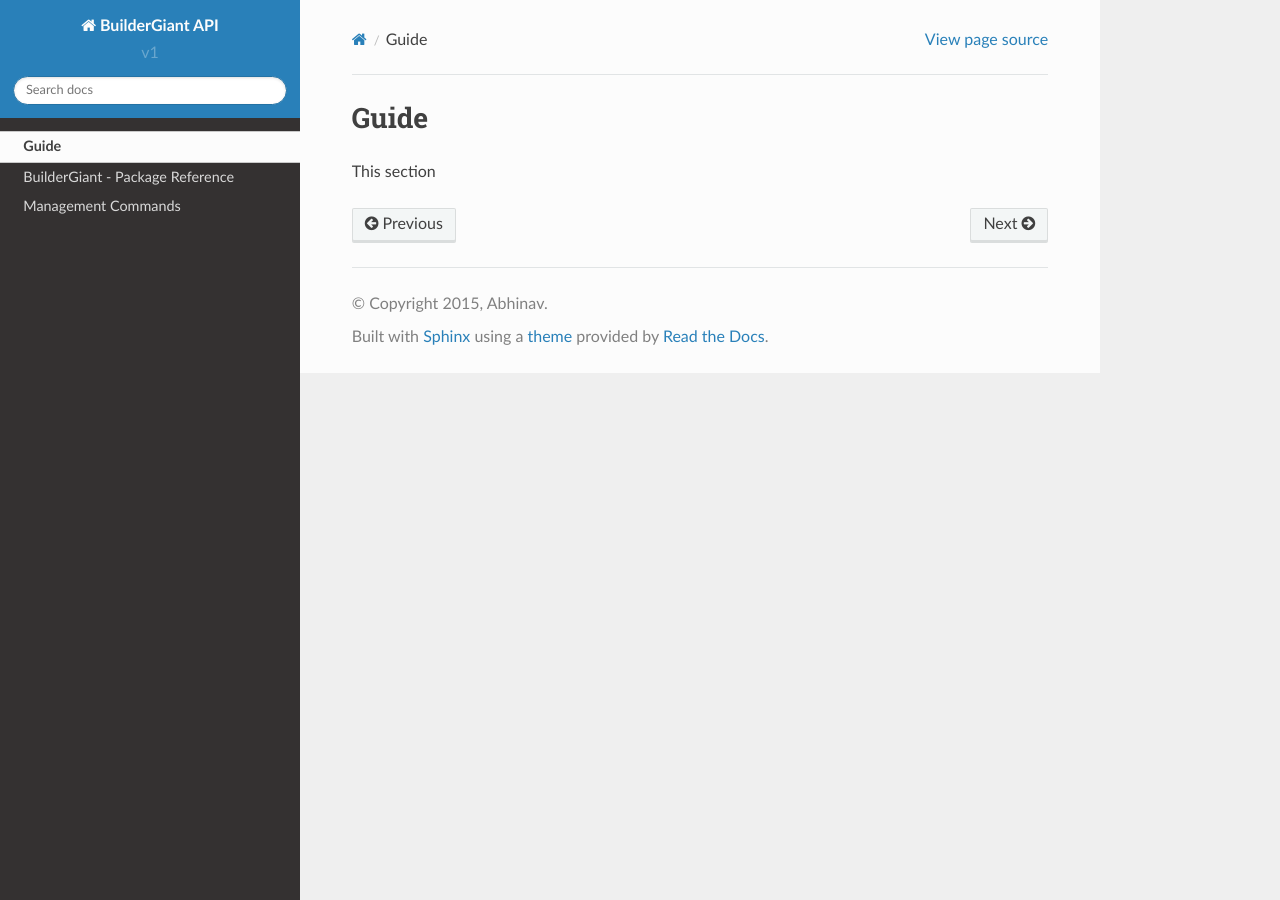
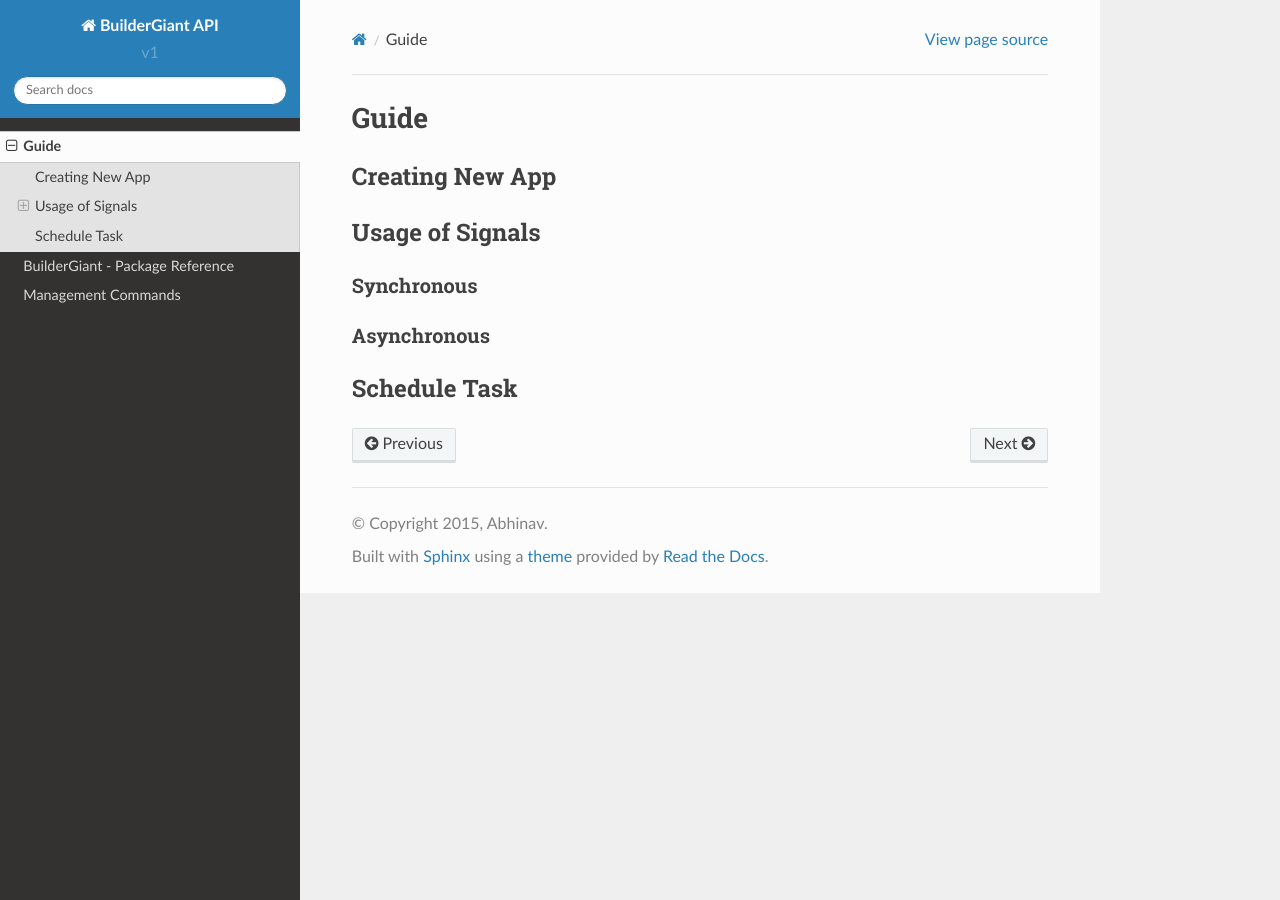
Before and after one commit to SIXBYSIX-LLC/bg-api, a Sphinx documentation site: the page built from docs/guide.rst, in a window 1280 px wide. Built offline with Sphinx 7.4.7 and the Read the Docs theme 2.0.0, drawn with Linux system fonts in a browser that asks for light colours.

Commit message:
Update source doc

```diff
--- a/docs/guide.rst
+++ b/docs/guide.rst
@@ -1,4 +1,21 @@
 Guide
 =====
 
-This section
+Creating New App
+----------------
+
+
+Usage of Signals
+----------------
+
+Synchronous
+^^^^^^^^^^^
+
+Asynchronous
+^^^^^^^^^^^^
+
+
+
+
+Schedule Task
+-------------
```
Also changed, not shown: docs/package_ref.rst (+21 -23 lines).
